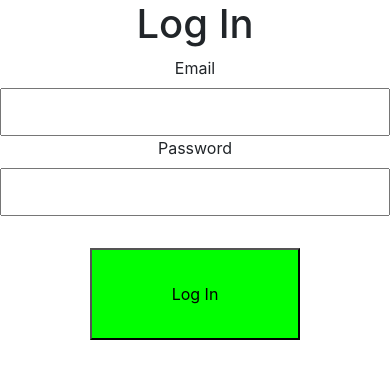
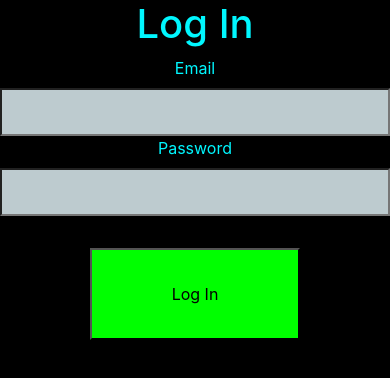
Before and after one commit to IanSanchezBaca/church-check-in, a Next.js app: page /login in a window 390 px wide. Shown: the top 378 px of the page. Built offline with nearby package versions, Linux system fonts and the light colour scheme.

Commit message:
Changed a lot of the css to make it be black background and blue color text and stuff

```diff
--- a/src/app/checkIn/chicken.css
+++ b/src/app/checkIn/chicken.css
@@ -1,9 +1,6 @@
 /********************************************
  * kids/chicken.css
 *********************************************/
-div {
-    background-color: none;
-}
 
 .chickenLayout {
     background-color: #fff3bd;
--- a/src/app/globals.css
+++ b/src/app/globals.css
@@ -15,3 +15,35 @@
 .myPadding {
     padding: 24px;
 }
+
+.rootLayout {
+    background-color: rgb(0, 0, 0);
+    min-height: 100vh;
+    color: #00f7ff;
+}
+
+.auth-button {
+    background-color: #00f7ff;
+    border: none;
+    margin-top: 1rem;
+    padding: .5rem 1rem;
+}
+
+.reg-Button {
+    background-color: #00f7ff;
+    border: none;
+    padding: .5rem 1rem;
+    margin: .5rem;
+}
+
+
+@media only screen and (max-width: 590px) {
+    .auth-button {
+        margin-top: 0;
+        margin-right: .5rem;
+    }
+
+    .reg-Button {
+        margin-left: .5rem;
+    }
+}
--- a/src/app/lib/AuthButton.js
+++ b/src/app/lib/AuthButton.js
@@ -5,6 +5,7 @@ import { onAuthStateChanged, signOut } from 'firebase/auth';
 import { useRouter } from 'next/navigation';
 
 export default function AuthButton() {
+
     const [user, setUser] = useState(null);
     const router = useRouter();
 
@@ -34,7 +35,7 @@ export default function AuthButton() {
             key: 'logInOut',
             onClick: handleAuthClick,
             className: 'auth-button',
-        }, user ? 'Sign Out' : 'Sign In'),
+        }, user ? 'Log Out' : 'Log In'),
     ]; // elements
 
     if (!user) {
--- a/src/app/login/login.css
+++ b/src/app/login/login.css
@@ -6,10 +6,10 @@ h1 {
 div {
     display: grid;
     /* flex-direction: column; */
-
     justify-content: center;
     text-align: center;
 }
+
 
 form {
     /* position: relative; */
@@ -23,6 +23,7 @@ label {
 
 input {
     width: 20rem;
+    background-color: rgb(189, 203, 207);
 }
 
 button {
@@ -36,6 +37,17 @@ button {
     margin-top: 2rem;
 }
 
+.mainDiv {
+    background-color: #000000;
+    min-height: 100vh;
+    color: #00f7ff;
+}
+
+.bodyDiv {
+    padding-bottom: 20rem;
+}
+
+
 @media only screen and (max-width: 590px) {
     input {
         height: 3rem;
@@ -47,4 +59,9 @@ button {
         padding: 2rem 5rem;
     }
 
+    .bodyDiv {
+        padding-bottom: 35rem;
+    }
+
+
 }
--- a/src/app/login/page.js
+++ b/src/app/login/page.js
@@ -1,5 +1,5 @@
 /********************************************
- * register/page.js
+ * Login/page.js
 *********************************************/
 'use client'
 
@@ -27,9 +27,9 @@ export default function SignInPage() {
     }
 
     return (
-        <div>
+        <div className="mainDiv">
             <h1>Log In</h1>
-            <div>
+            <div className="bodyDiv">
                 <form onSubmit={handleSubmit}>
                     <div>
                         <label>Email</label>
--- a/src/app/register/mainReg.css
+++ b/src/app/register/mainReg.css
@@ -8,17 +8,17 @@ h2 {
     text-align: center;
 }
 
-div {
-    text-align: center;
-}
-
 input {
     display: table-column;
     margin: 10px;
 }
 
+button {
+    background-color: #00f7ff;
+}
 
 form {
+    text-align: center;
     margin-top: 0rem;
     margin-left: 5rem;
     margin-right: 5rem;
@@ -27,6 +27,13 @@ form {
 .pswInput {
     margin-left: 8.6rem;
     margin-right: 1rem;
+}
+
+.mainDiv {
+    color: #00f7ff;
+    min-height: 100vh;
+    /* min-width: 100vw; */
+    background-color: black;
 }
 
 
--- a/src/app/register/page.js
+++ b/src/app/register/page.js
@@ -59,7 +59,7 @@ export default function MainRegister() {
     };
 
     /* The html stuff */
-    return React.createElement('div', { key: 'regDiv' }, [
+    return React.createElement('div', { className: 'mainDiv' }, [
         React.createElement('h2', { key: 'mainRegHeading' }, 'Register'),
 
         React.createElement('form', { onSubmit: handleSubmit, key: 'formKey' }, [
```
Also changed, not shown: src/app/layout.js (+0 -12 lines), src/app/page.js (+4 -3 lines).
